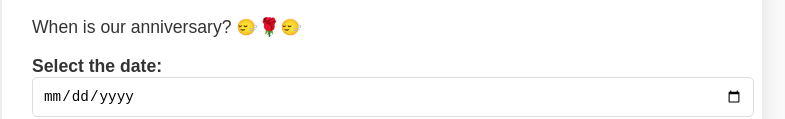
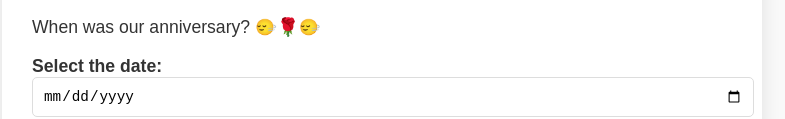
Before and after one commit to Dtech2preas/Kabelo, a plain HTML site: page level3.html in a window 1280 px wide. Shown: the part 277-396 px from the top of the page, without its empty margins (258-1043 px from the left). Drawn offline with Linux system fonts and the light colour scheme.

Commit message:
Update level3.html

```diff
--- a/level3.html
+++ b/level3.html
@@ -79,7 +79,7 @@
         </div>
 
         <div class="question">
-            <p>When is our anniversary? 🙂‍↔️🌹🙂‍↔️</p>
+            <p>When was our anniversary? 🙂‍↔️🌹🙂‍↔️</p>
             <div class="form-group">
                 <label for="anniversary-date">Select the date:</label>
                 <input type="date" id="anniversary-date" name="anniversary-date">
```
